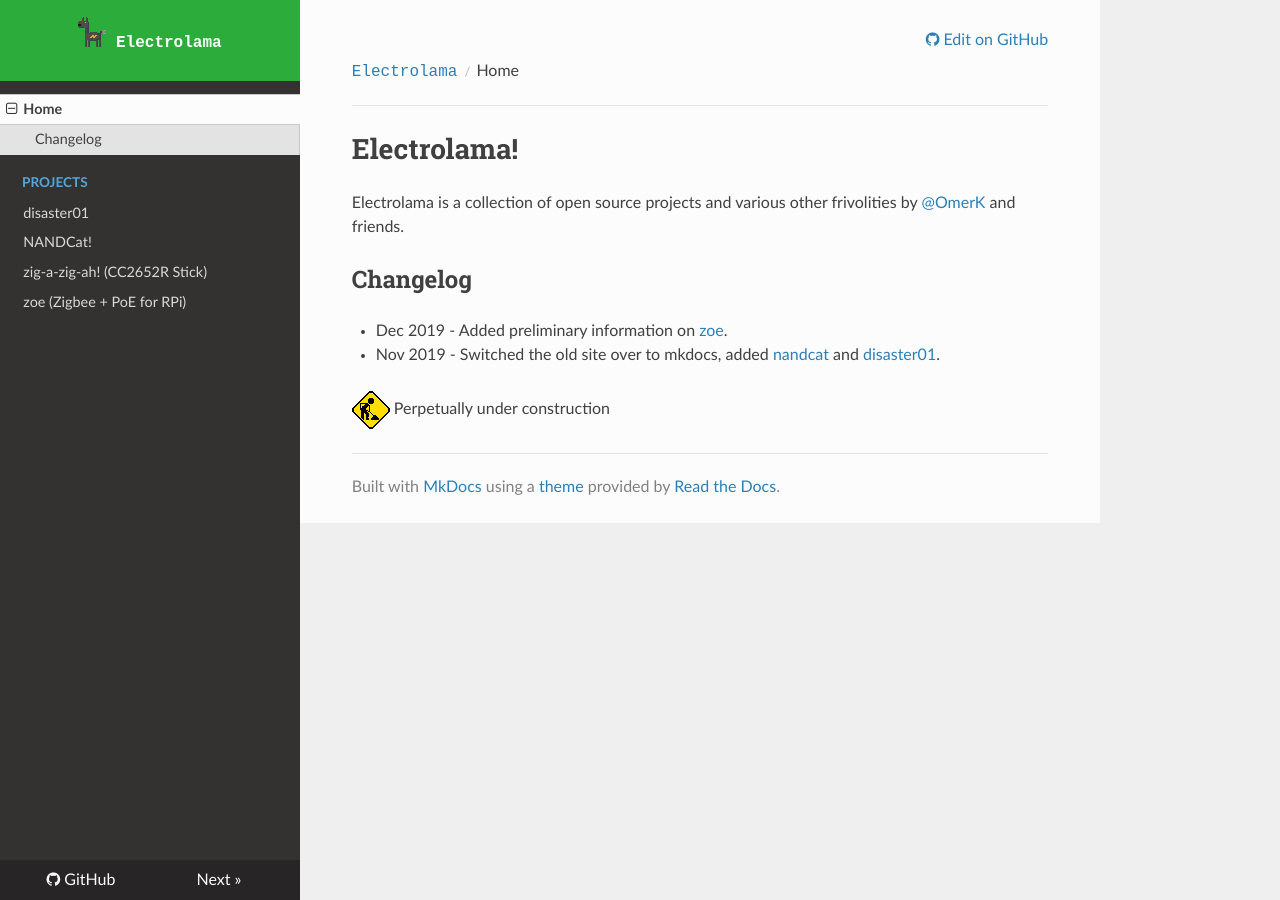
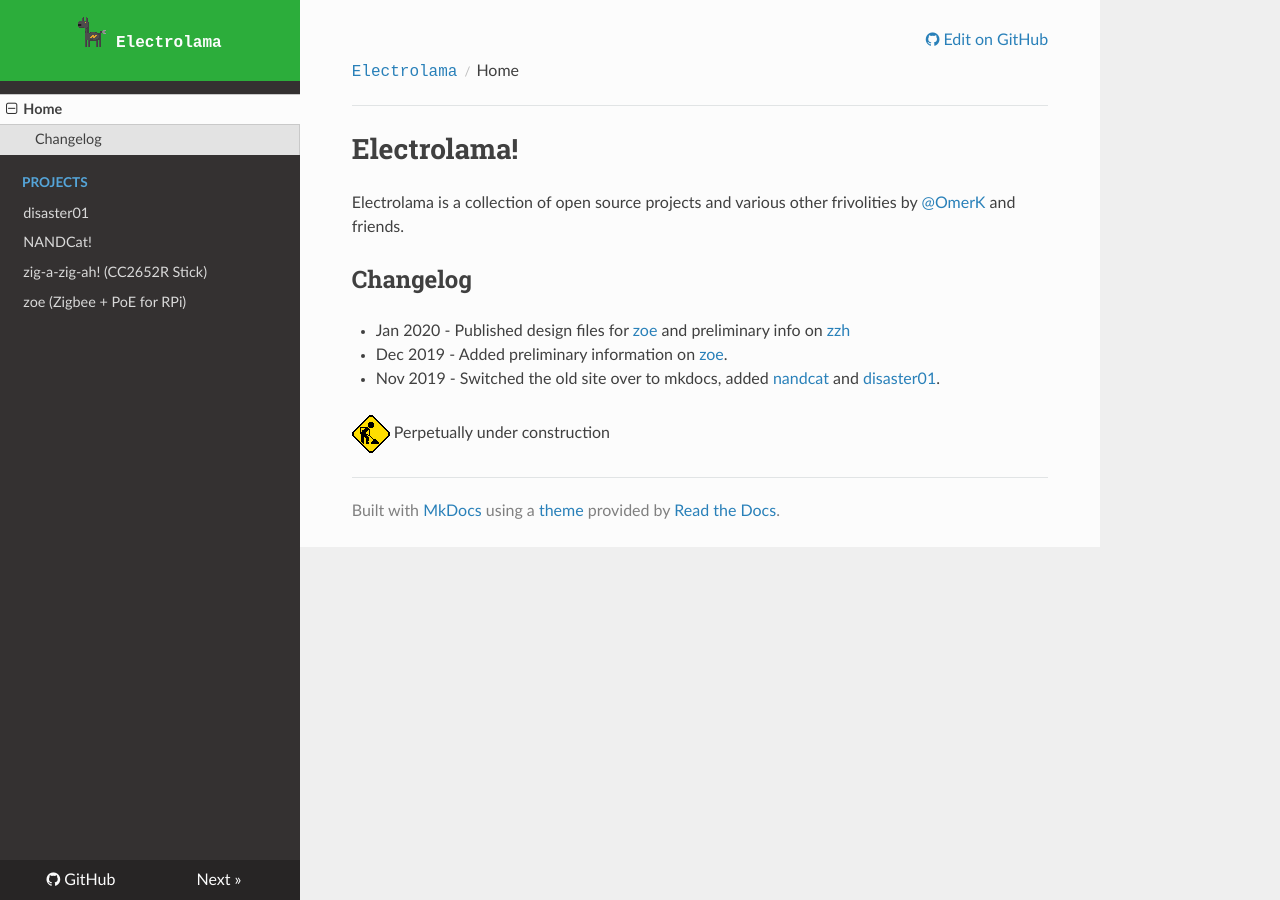
Before and after one commit to paul-jewell/docs, an MkDocs documentation site: the page built from docs/index.md, in a window 1280 px wide. Built offline with MkDocs 1.6.1, drawn with Linux system fonts in a browser that asks for light colours; nearby versions of some CDN libraries.

Commit message:
update changelog

```diff
--- a/docs/index.md
+++ b/docs/index.md
@@ -7,6 +7,7 @@ Electrolama is a collection of open source projects and various other frivolitie
 
 ## Changelog
 
+  - Jan 2020 - Published design files for [zoe](/projects/zoe) and preliminary info on [zzh](/projects/zig-a-zig-ah/)
   - Dec 2019 - Added preliminary information on [zoe](/projects/zoe).
   - Nov 2019 - Switched the old site over to mkdocs, added [nandcat](/projects/nandcat) and [disaster01](/projects/disaster01).
 
```
